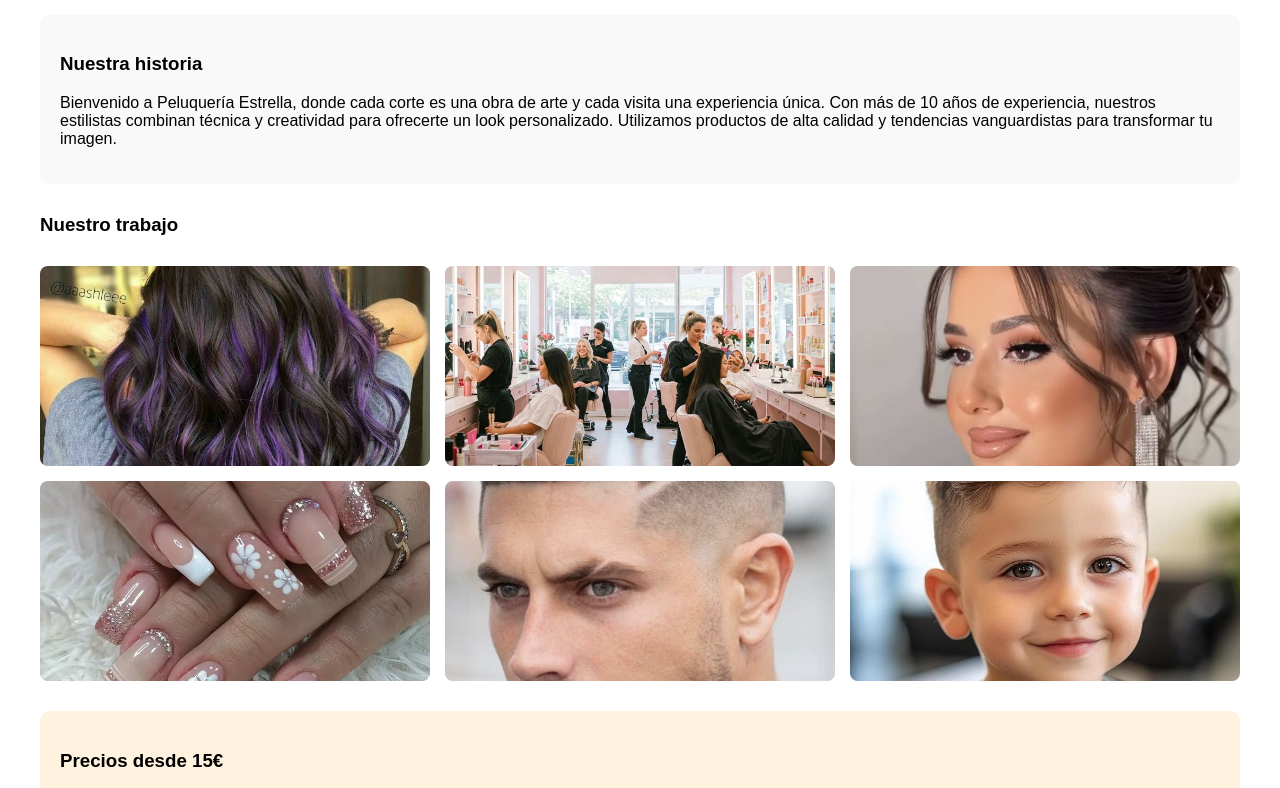
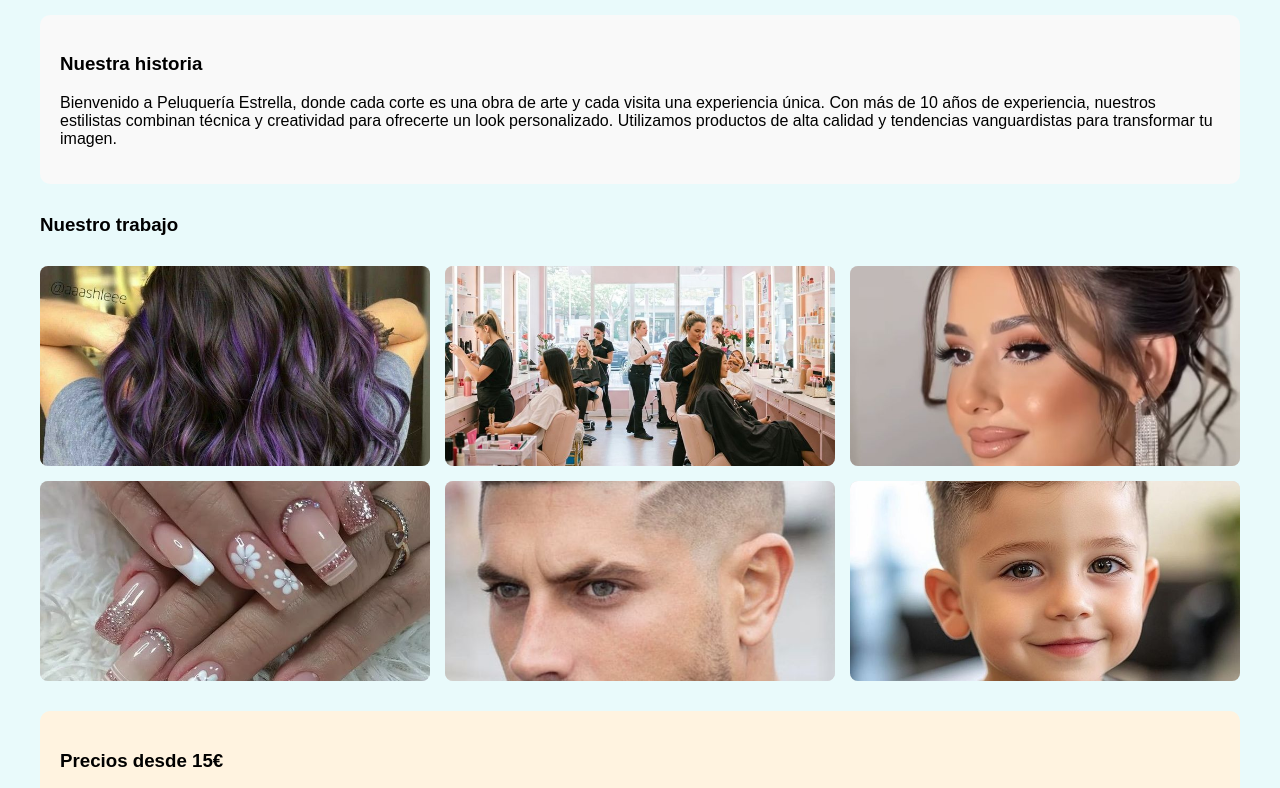
Before and after one commit to appmamaemprende5/peluqueria-estrella, a plain HTML site: page index.html in a window 1280 px wide. Shown: the part 287-1075 px from the top of the page. Drawn offline with Linux system fonts and the light colour scheme.

Commit message:
Update index.html

```diff
--- a/index.html
+++ b/index.html
@@ -11,7 +11,7 @@
             max-width: 1200px;
             margin: 0 auto;
             padding: 20px;
-            background-color: #fff;
+            background-color: #E9FAFB;
         }
         .logo {
             text-align: center;
```
